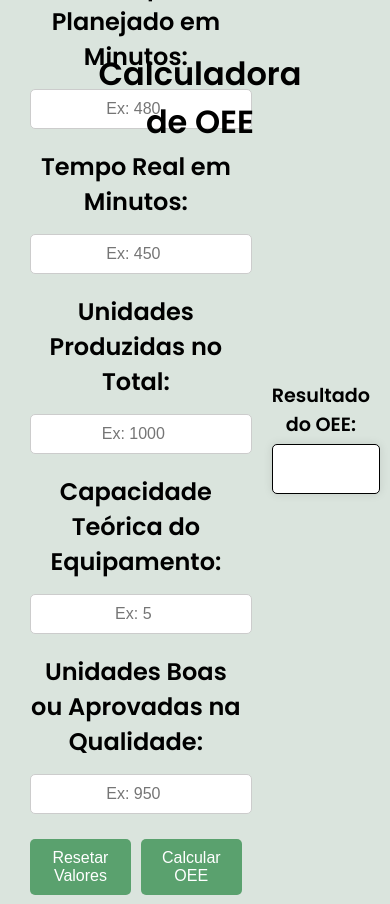
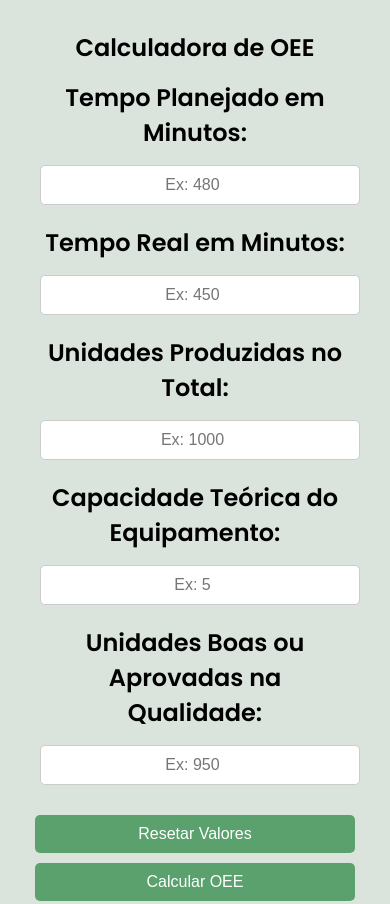
Before and after one commit to larissaferraz00/Calculadora-OEE, a plain HTML site: page index.html in a window 390 px wide. Shown: the top 904 px of the page. Drawn offline with Linux system fonts and the light colour scheme.

Commit message:
Alteração para Android

```diff
--- a/css/style.css
+++ b/css/style.css
@@ -1,3 +1,4 @@
+/* Estilos Globais */
 * {
     margin: 5px;
     padding: 0;
@@ -10,17 +11,18 @@ body {
     display: flex;
     justify-content: center;
     align-items: center;
-    height: 100vh;
+    min-height: 100vh;
     text-align: center;
+    padding: 20px;
+    flex-direction: column;
 }
 
-
 h1 {
-    position: absolute;
-    top: 0; /* Coloca o título no topo da página */
-    left: 50%; /* Posiciona o título a 50% da largura da página */
-    transform: translateX(-50%); /* Centraliza o texto horizontalmente */
-    margin-top: 50px; /* Espaço entre o topo da página e o título */
+    font-size: 2em;
+    margin-top: 20px;
+    text-align: center;
+    word-wrap: break-word;
+    width: 100%;
 }
 
 .form-group {
@@ -39,7 +41,9 @@ h1 {
     border: 1px solid #ccc;
     border-radius: 5px;
     font-size: 16px;
+    text-align: center;
 }
+
 
 .btn-group {
     display: flex;
@@ -61,45 +65,37 @@ h1 {
 }
 
 .btn:hover {
-    background-color: #5aa16e;
+    background-color: #4d8c5c;
 }
 
 #caixaResultado {
-    width: 150px;  /* Largura da caixa */
-    height: 50px;  /* Altura da caixa */
-    background-color: #fff;  /* Cor de fundo */
-    border: 1px solid #ccc;  /* Borda para destacar a caixa */
-    text-align: center;  /* Centralizar o texto dentro da caixa */
-    line-height: 50px;  /* Centralizar verticalmente */
-    font-size: 1.5em;  /* Tamanho da fonte */
-    border-radius: 5px;  /* Bordas arredondadas */
-    box-shadow: 0 0 10px rgba(0, 0, 0, 0.1);  /* Sombra para destacar a caixa */
-    margin-bottom: 10px;  /* Espaço entre o título e a caixa de resultado */
+    width: 150px;
+    height: 50px;
+    background-color: #fff;
+    border: 1px solid #ccc;
+    text-align: center;
+    line-height: 50px;
+    font-size: 1.5em;
+    border-radius: 5px;
+    box-shadow: 0 0 10px rgba(0, 0, 0, 0.1);
+    margin-bottom: 10px;
+    display: inline-block;
 }
 
 .resultado-titulo {
-    display: block;  /* Garante que o título ocupe toda a linha */
-    margin-bottom: 0;  /* Remover qualquer margem inferior */
-    font-weight: bold;  /* Deixar o texto em negrito */
-    font-size: 1.2em;  /* Tamanho da fonte */
-    margin-top: 20px;  /* Espaço superior entre outros elementos e o título */
-}
-
-input{
-    text-align: center;
-}
-
-output{
-    text-align: center;
-
+    display: block;
+    margin-bottom: 0;
+    font-weight: bold;
+    font-size: 1.2em;
+    margin-top: 20px;
 }
 
 #mensagemResultado {
     font-size: 1.2em;
     font-weight: bold;
-    text-align: center; /* Centraliza o texto da avaliação */
-    margin-bottom: 10px;  /* Espaço acima da mensagem */
-    display: block;  /* Garante que a mensagem fique abaixo */
+    text-align: center;
+    margin-bottom: 10px;
+    display: block;
 }
 
 /* Mensagens coloridas */
@@ -112,5 +108,44 @@ output{
 }
 
 .mensagem-satisfatoria {
-    color: yellow;
+    color: orange;
 }
+
+
+@media (max-width: 600px) {
+    body {
+        flex-direction: column;
+        padding: 10px;
+        text-align: center;
+    }
+
+    h1 {
+        font-size: 1.5em;
+        margin-top: 10px;
+    }
+
+    .form-group label {
+        font-size: 1em;
+    }
+
+    .btn-group {
+        flex-direction: column;
+    }
+
+    .btn {
+        width: 100%;
+        margin: 5px 0;
+        padding: 10px;
+    }
+
+    #caixaResultado {
+        width: 100%;
+        font-size: 1.2em;
+        height: 40px;
+        line-height: 40px;
+    }
+
+    #mensagemResultado {
+        font-size: 1em;
+    }
+}
--- a/index.html
+++ b/index.html
@@ -4,7 +4,7 @@
     <meta charset="UTF-8">
     <meta name="viewport" content="width=device-width, initial-scale=1.0">
     <title>Calculadora OEE</title>
-    <link rel="stylesheet" href="css/style.css"> <!-- Se houver CSS -->
+    <link rel="stylesheet" href="css/style.css">
     <script src="/js/script.js" defer></script>
     <link href="https://fonts.googleapis.com/css2?family=Poppins:wght@400;600&display=swap" rel="stylesheet">
 </head>
@@ -12,7 +12,6 @@
 
     <h1>Calculadora de OEE</h1>
 
-    <!-- Formulário de entrada -->
     <h2>
         <form id="oee-form">
             <div class="form-group">
@@ -40,7 +39,6 @@
                 <input type="number" id="unidadesBoas" placeholder="Ex: 950" required>
             </div>
 
-            <!-- Botões de ação -->
             <div class="btn-group" role="group" aria-label="Exemplo Básico">
                 <button type="reset" class="btn btn-secondary" onclick="resetarResultado()">Resetar Valores</button>
                 <button type="button" class="btn btn-secondary" onclick="calcularOEE()">Calcular OEE</button>
@@ -48,7 +46,7 @@
         </form>
     </h2>
 
-    <!-- Exibir o resultado do OEE -->
+
     <div class="resultado-bloco">
         <label class="resultado-titulo">Resultado do OEE:</label>
         <div id="caixaResultado" style="width:100%; height: 50px; text-align: center; font-size: 1.5em; border: 1px solid #000;"></div>
--- a/js/script.js
+++ b/js/script.js
@@ -1,21 +1,18 @@
-// Função para resetar o campo de resultado e a mensagem
 function resetarResultado() {
-    // Limpa o conteúdo da caixa de resultado
     document.getElementById('caixaResultado').innerText = '';
-    // Limpa a mensagem de avaliação
     document.getElementById('mensagemResultado').innerText = '';
 }
 
-// Função para calcular o OEE
+
 function calcularOEE() {
-    // Captura os valores dos campos de entrada
+
     let tempoPlanejado = parseFloat(document.getElementById('tempoPlanejado').value);
     let tempoOperacao = parseFloat(document.getElementById('tempoOperacao').value);
     let unidadesProduzidas = parseFloat(document.getElementById('unidadesProduzidas').value);
     let capacidadeTeorica = parseFloat(document.getElementById('capacidadeTeorica').value);
     let unidadesBoas = parseFloat(document.getElementById('unidadesBoas').value);
 
-    // Verificar se todos os valores foram preenchidos
+
     if (isNaN(tempoPlanejado) || isNaN(tempoOperacao) || isNaN(unidadesProduzidas) || isNaN(capacidadeTeorica) || isNaN(unidadesBoas)) {
         alert("Por favor, preencha todos os campos corretamente.");
         return;
@@ -33,30 +30,31 @@ function calcularOEE() {
     // Cálculo do OEE
     let oee = (disponibilidade * performance * qualidade) / 10000;
 
-    // Arredondar o resultado para duas casas decimais
+
     let oeeFinal = oee.toFixed(2);
 
-    // Exibir o resultado do OEE
+
     document.getElementById('caixaResultado').innerHTML = oeeFinal + "%";
 
-    // Verificar o intervalo do OEE e aplicar a cor correspondente
-    let mensagem = "";  // Variável para armazenar a mensagem
+
+    let mensagem = "";
     let mensagemElemento = document.getElementById('mensagemResultado');
 
-    // Remover classes anteriores
+
     mensagemElemento.classList.remove('mensagem-excelente', 'mensagem-melhorias', 'mensagem-satisfatoria');
 
     if (oeeFinal >= 85) {
         mensagem = "Excelente!";
-        mensagemElemento.classList.add('mensagem-excelente');  // Cor verde
+        mensagemElemento.classList.add('mensagem-excelente');
     } else if (oeeFinal < 60) {
         mensagem = "Oportunidade de melhorias.";
-        mensagemElemento.classList.add('mensagem-melhorias');  // Cor vermelha
+        mensagemElemento.classList.add('mensagem-melhorias');
     } else {
         mensagem = "Satisfatório.";
-        mensagemElemento.classList.add('mensagem-satisfatoria');  // Cor amarela
+        mensagemElemento.classList.add('mensagem-satisfatoria');
     }
 
-    // Exibir a mensagem
+
     mensagemElemento.innerHTML = mensagem;
+
 }
```
